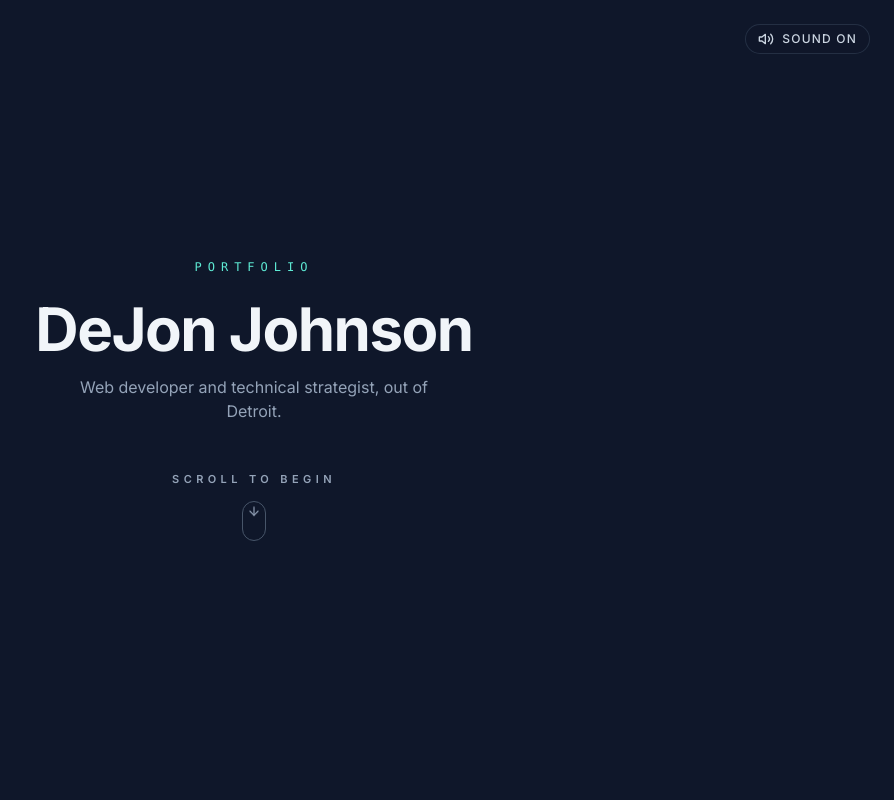
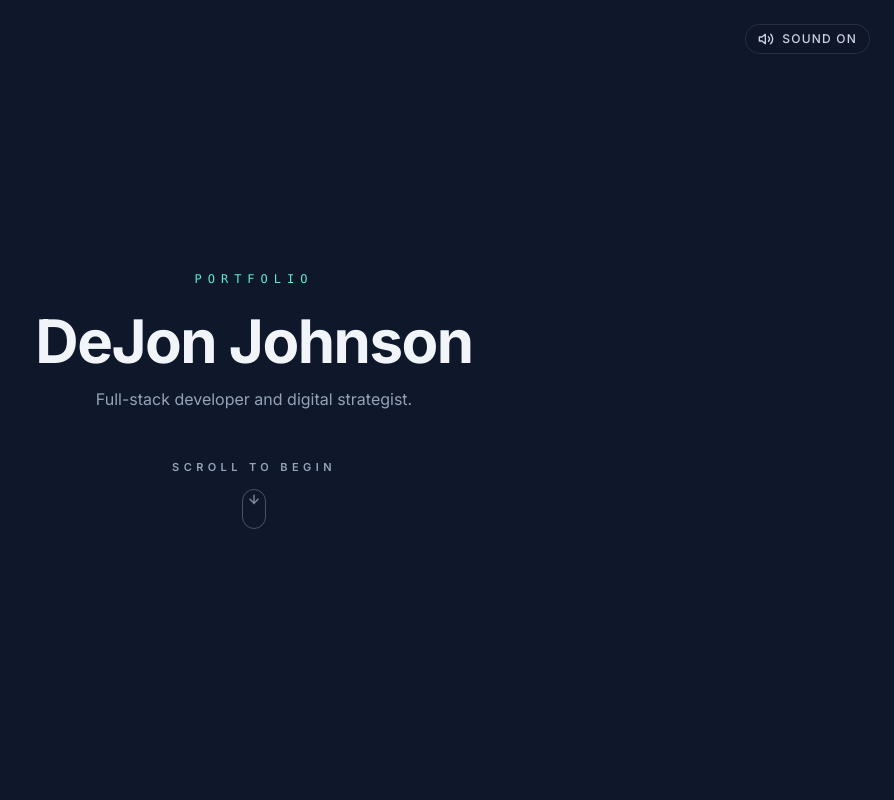
Before and after one commit to DeJonJ95/notdijon, a Next.js app: page / in a window 1280 px wide. Shown: the top 800 px of the page, without its empty margins (386-1280 px from the left). Built offline with nearby package versions, Linux system fonts and the light colour scheme.

Commit message:
Generalize portfolio copy for any recruiter

```diff
--- a/app/layout.tsx
+++ b/app/layout.tsx
@@ -16,22 +16,27 @@ const inter = Inter({
 export const metadata: Metadata = {
   metadataBase: new URL('https://notdijon.com'),
   title: {
-    default: 'DeJon Johnson · Web Developer & Technical Strategist',
+    default: 'DeJon Johnson · Full-Stack Developer & Digital Strategist',
     template: '%s · DeJon Johnson',
   },
   description:
-    'DeJon Johnson is a web developer, email architect, and technical strategist for the City of Detroit, building accessible, data-driven systems for the public sector.',
+    'DeJon Johnson is a full-stack developer and digital strategist. He builds web apps, email and CRM systems, and runs the analytics, growth, and automation that make them perform.',
   keywords: [
     'DeJon Johnson',
+    'Full-Stack Developer',
     'Web Development',
-    'Technical Strategy',
-    'Email Development',
     'React',
     'Next.js',
-    'GovDelivery',
+    'TypeScript',
+    'Digital Strategy',
+    'Email Marketing',
+    'CRM',
+    'Paid Media',
+    'SEO',
+    'Conversion Optimization',
+    'Analytics',
+    'Program Management',
     'Detroit',
-    'Accessibility',
-    'CRM',
   ],
   authors: [{ name: 'DeJon Johnson' }],
   creator: 'DeJon Johnson',
@@ -40,15 +45,15 @@ export const metadata: Metadata = {
     locale: 'en_US',
     url: 'https://notdijon.com',
     siteName: 'notdijon · DeJon Johnson',
-    title: 'DeJon Johnson · Web Developer & Technical Strategist',
+    title: 'DeJon Johnson · Full-Stack Developer & Digital Strategist',
     description:
-      'Web development, email systems, and technical strategy for the public sector. Built in Detroit.',
+      'Full-stack development, email and CRM systems, growth, and digital strategy. Built in Detroit.',
   },
   twitter: {
     card: 'summary_large_image',
-    title: 'DeJon Johnson · Web Developer & Technical Strategist',
+    title: 'DeJon Johnson · Full-Stack Developer & Digital Strategist',
     description:
-      'Web development, email systems, and technical strategy. Built in Detroit.',
+      'Full-stack development, email and CRM, growth, and digital strategy. Built in Detroit.',
   },
   robots: {
     index: true,
--- a/components/About.tsx
+++ b/components/About.tsx
@@ -14,9 +14,9 @@ export default function About() {
       <div className="space-y-4">
         <p>
           I build digital systems that connect complex code with the people who
-          rely on it. Over the past nine years, I&apos;ve shaped technical
-          strategy, shipped web apps, and architected email campaigns that
-          translate institutional policy into user-friendly technology.
+          rely on it. Over the past nine years, I&apos;ve shipped full-stack web
+          apps, architected email and CRM programs, and run the analytics,
+          growth, and automation that turn them into results.
         </p>
         <p>
           As the{' '}
@@ -32,30 +32,31 @@ export default function About() {
           >
             City of Detroit
           </a>
-          , I define the technical vision for our digital presence. I set strict
-          standards for accessibility, security, and performance while managing
-          large-scale cross-departmental initiatives. This includes selecting and
-          onboarding technical vendors and ensuring our staff has the tools they
-          need to succeed. A major milestone in this role was designing an
-          in-house inventory application capable of managing 23,000+ items across
-          20 distinct locations.
+          , I set the technical direction for our digital presence: standards for
+          accessibility, security, and performance, plus the cross-departmental
+          initiatives that put them into practice. I select and onboard technical
+          vendors and make sure staff have the tools they need. One milestone was
+          designing an in-house inventory application that manages 23,000+ items
+          across 20 distinct locations.
         </p>
         <p>
-          Recognizing a gap in our digital outreach, I architected the
-          department&apos;s first GovDelivery email marketing program. I
-          introduced responsive HTML templates, systematic A/B testing, and
-          automated communications for seasonal staff, alongside comprehensive
-          SOPs that keep operations running smoothly.
+          I also architected the department&apos;s first GovDelivery email
+          program: responsive HTML templates, systematic A/B testing, automated
+          communications, and the SOPs that keep it running. On the growth side, I
+          run paid ads across Meta and Google, conversion optimization, and
+          technical SEO, all measured through GA4 and Google Tag Manager.
         </p>
         <p>
-          Outside of civic tech, I drive freelance projects through{' '}
+          Through{' '}
           <span className="font-medium text-slate-200">Webdroid</span>
           {' '}and{' '}
           <span className="font-medium text-slate-200">First Hill Marketing</span>,
-          shipping modern React/Next.js apps and custom ecommerce solutions. When
-          I step away from the code editor, my focus shifts to education,
-          designing curriculum and leading workshops that give students their
-          first real experience building for the web.
+          I take freelance work end to end: winning B2B clients, then shipping
+          modern React/Next.js apps and custom ecommerce, and leaning on AI tools
+          like Claude, ChatGPT, and Zapier to move faster. When I step away from
+          the editor, my focus shifts to education, designing curriculum and
+          leading workshops that give students their first real experience
+          building for the web.
         </p>
       </div>
       <Stats />
--- a/components/Currently.tsx
+++ b/components/Currently.tsx
@@ -7,7 +7,7 @@ export default function Currently() {
       </span>
       <span className="uppercase tracking-widest">Currently</span>
       <span className="text-slate-300 normal-case tracking-normal">
-        web development, email, &amp; technical strategy for the City of Detroit
+        full-stack development, email, growth &amp; strategy for the City of Detroit
       </span>
     </div>
   );
--- a/components/Header.tsx
+++ b/components/Header.tsx
@@ -13,10 +13,11 @@ export default function Header({ activeSection }: Props) {
           <a href="/">DeJon Johnson</a>
         </h1>
         <h2 className="mt-3 text-lg font-medium tracking-tight text-slate-200 sm:text-xl">
-          Web Developer &amp; Technical Strategist
+          Full-Stack Developer &amp; Digital Strategist
         </h2>
         <p className="mt-4 max-w-xs leading-normal">
-          I build web apps, email systems, and technical strategy.
+          I build web apps and email systems, and drive the growth, analytics,
+          and strategy that make them perform.
         </p>
         <Nav activeSection={activeSection} />
       </div>
--- a/components/Intro.tsx
+++ b/components/Intro.tsx
@@ -161,7 +161,7 @@ export default function Intro() {
           DeJon Johnson
         </h1>
         <p className="mt-4 max-w-sm text-sm text-slate-400 sm:text-base">
-          Web developer and technical strategist, out of Detroit.
+          Full-stack developer and digital strategist.
         </p>
 
         <button
--- a/components/Stats.tsx
+++ b/components/Stats.tsx
@@ -9,8 +9,8 @@ interface Stat {
 }
 
 const STATS: Stat[] = [
-  { value: 9, label: 'Years shipping web apps' },
-  { value: 4, label: 'Years email development' },
+  { value: 9, label: 'Years building for the web' },
+  { value: 4, label: 'Years in email & growth marketing' },
 ];
 
 function useCountUp(target: number, run: boolean, duration = 1100) {
--- a/data/experience.ts
+++ b/data/experience.ts
@@ -31,8 +31,8 @@ export const EXPERIENCE: Job[] = [
     company: 'City of Detroit',
     companyUrl: 'https://detroitmi.gov',
     description:
-      "Architected my department's first dedicated email marketing program from the ground up, building processes for campaign development, scheduling, and performance analysis. Shipped responsive HTML campaigns through GovDelivery with A/B testing, automated seasonal-staff comms (including Election Day logistics), and authored the SOPs the team still runs on.",
-    tech: ['GovDelivery', 'HTML Email', 'MJML', 'A/B Testing', 'CRM'],
+      "Architected my department's first dedicated email marketing program from the ground up, building processes for campaign development, scheduling, and performance analysis. Shipped responsive HTML campaigns through GovDelivery with A/B testing, and ran Meta and Google paid ads promoting elections emails and events to drive registrations and attendance. Automated seasonal-staff comms (including Election Day logistics) and authored the SOPs the team still runs on.",
+    tech: ['GovDelivery', 'HTML Email', 'MJML', 'A/B Testing', 'Paid Ads', 'Analytics', 'CRM'],
   },
   {
     dates: '2025 - Present',
@@ -54,7 +54,7 @@ export const EXPERIENCE: Job[] = [
     company: 'Webdroid',
     companyUrl: '#',
     description:
-      'Built responsive web apps and email templates for retail and SMB clients. Engineered custom storefronts on WordPress/WooCommerce and Shopify (Liquid), integrated Stripe, and stood up analytics dashboards via GA4 and Google Tag Manager. Established CI/CD pipelines with GitHub Actions deploying to Vercel.',
+      'Won and delivered B2B website clients end to end, from prospecting and proposals to launch. Built responsive web apps and email templates, engineered custom storefronts on WordPress/WooCommerce and Shopify (Liquid) with Stripe, and stood up GA4 and Google Tag Manager dashboards. Ran A/B testing, conversion optimization, and technical SEO for client sites, used AI tools to speed delivery, and established CI/CD pipelines with GitHub Actions deploying to Vercel.',
     tech: [
       'React',
       'Next.js',
@@ -62,8 +62,10 @@ export const EXPERIENCE: Job[] = [
       'Tailwind CSS',
       'WordPress',
       'Shopify',
-      'Firebase',
       'Stripe',
+      'B2B Sales',
+      'SEO / CRO',
+      'AI',
     ],
   },
   {
--- a/data/projects.ts
+++ b/data/projects.ts
@@ -17,17 +17,17 @@ export const PROJECTS: Project[] = [
     image: '/projects/notion-workspace.png',
   },
   {
-    title: 'Democracy in Detroit: Email Campaign',
-    url: '/email-samples',
+    title: 'Inventory Management Platform',
+    url: '#',
     description:
-      'A 7-email voter-engagement series for the 2026 Detroit Primary. Built on a single master template with shared header, footer, button, and hero components; each numbered send is a token-driven remix. Styled with the City of Detroit brand kit (sourced from detroitmi.gov), Montserrat with Helvetica fallback, fully responsive, and drop-in ready for GovDelivery or any ESP. View the gallery to scroll through all seven sends.',
+      'An internal asset platform that tracks 23,000+ items across 20 locations. QR-coded check-in and check-out, role-based access for staff and admins, label and tag printing, and on-demand PDF and CSV reporting, backed by Firebase Cloud Functions. Replaced a fragmented manual process and now serves as the system of record for departmental assets.',
     tech: [
-      'HTML Email',
-      'Template System',
-      'Brand Tokens',
-      'GovDelivery',
-      'Accessibility',
-      'Responsive',
+      'Next.js',
+      'Firebase',
+      'Cloud Functions',
+      'QR Scanning',
+      'jsPDF',
+      'Tailwind CSS',
     ],
   },
 ];
```
Also changed, not shown: components/ProjectCard.tsx (+7 -0 lines).
